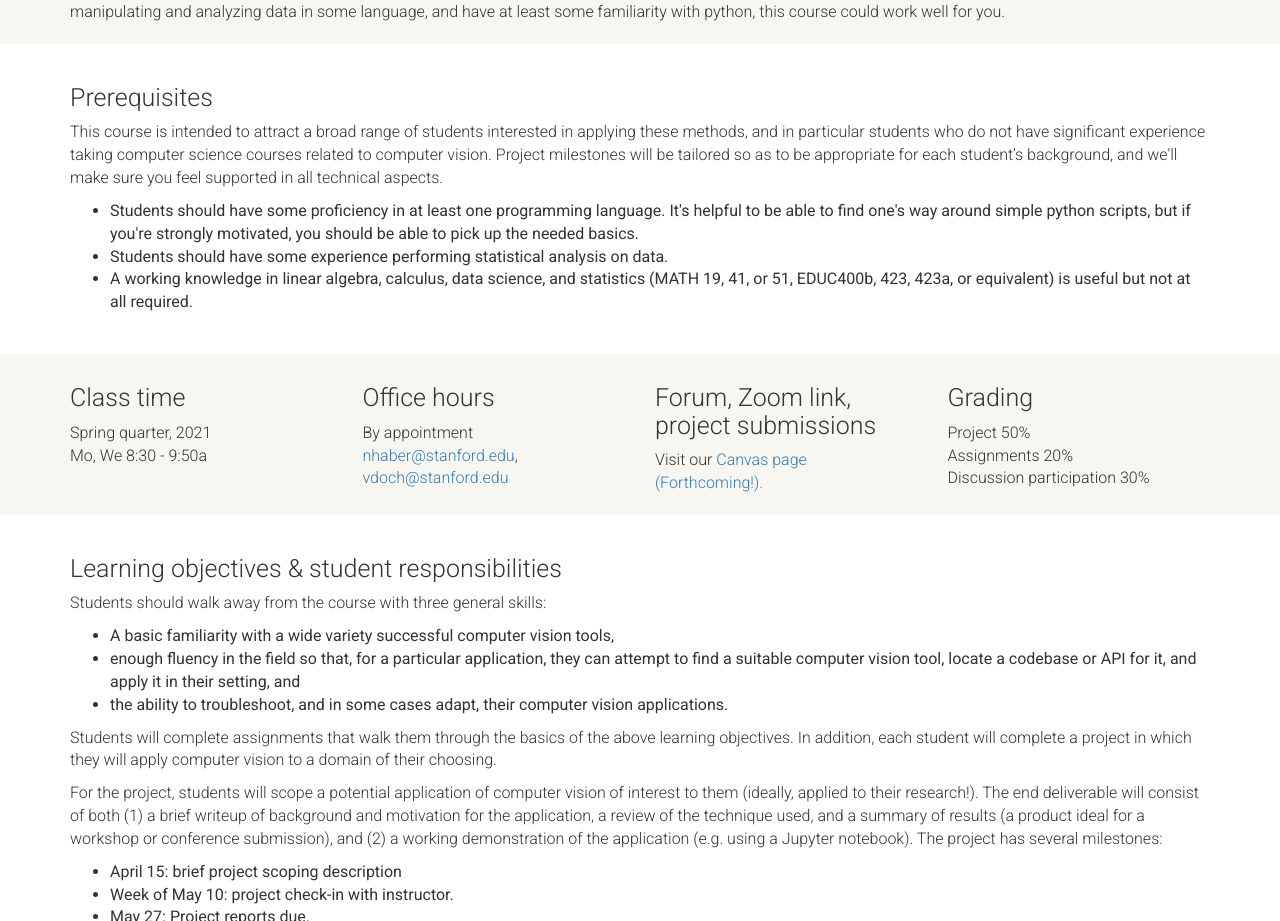
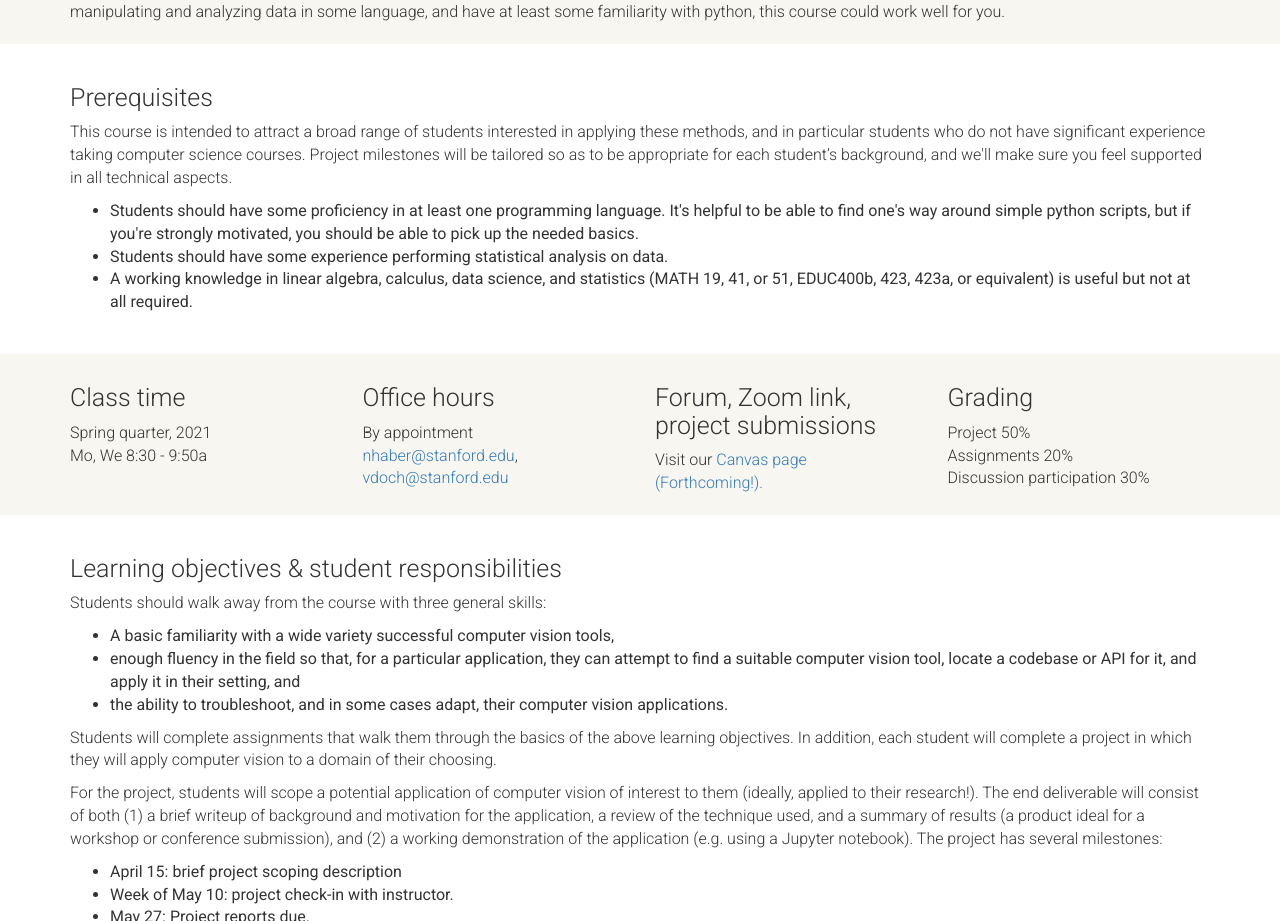
Before and after one commit to nhaber/educ463, a plain HTML site: page index.html in a window 1280 px wide. Shown: the part 1781-2702 px from the top of the page. Drawn offline with nearby package versions, Linux system fonts and the light colour scheme.

Commit message:
Soften prereqs again

```diff
--- a/index.html
+++ b/index.html
@@ -80,7 +80,7 @@ We'll look to make this accessible to those with a wide variety of backgrounds.
 
 <div class="container sec">
   <h2>Prerequisites</h2>
-  <p>This course is intended to attract a broad range of students interested in applying these methods, and in particular students who do not have significant experience taking computer science courses related to computer vision. Project milestones will be tailored so as to be appropriate for each student’s background, and we'll make sure you feel supported in all technical aspects.
+  <p>This course is intended to attract a broad range of students interested in applying these methods, and in particular students who do not have significant experience taking computer science courses. Project milestones will be tailored so as to be appropriate for each student’s background, and we'll make sure you feel supported in all technical aspects.
 
   <ul>
     <li><span class="spanh">Students should have some proficiency in at least one programming language. It's helpful to be able to find one's way around simple python scripts, but if you're strongly motivated, you should be able to pick up the needed basics.</li>
```
